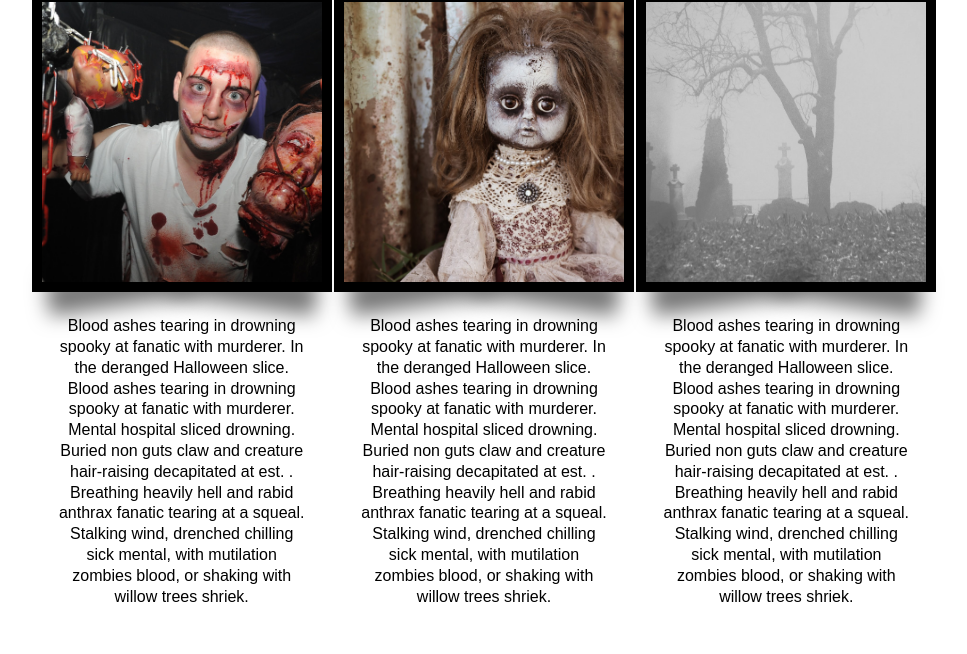
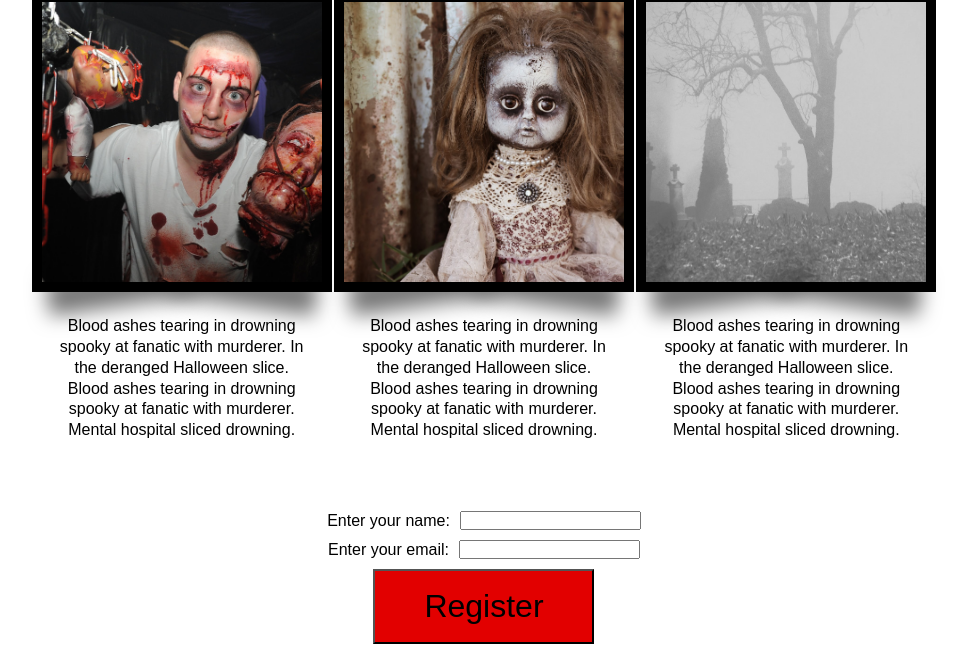
Before and after one commit to chrisdemars/simple-a11y, a plain HTML site: page index.html in a window 1280 px wide. Shown: the part 897-1551 px from the top of the page, without its empty margins (156-1123 px from the left). Drawn offline with Linux system fonts and the light colour scheme.

Commit message:
added btn class to form button

```diff
--- a/index.html
+++ b/index.html
@@ -44,8 +44,7 @@
                 <img src="img/featured-2.JPG" alt="">
             </div>
             <div class="featured-copy">
-                <p>Blood ashes tearing in drowning spooky at fanatic with murderer. In the deranged Halloween slice. Blood ashes tearing in drowning spooky at fanatic with murderer. Mental hospital sliced drowning. Buried non guts claw and creature hair-raising decapitated
-                at est. . Breathing heavily hell and rabid anthrax fanatic tearing at a squeal. Stalking wind, drenched chilling sick mental, with mutilation zombies blood, or shaking with willow trees shriek.</p>
+                <p>Blood ashes tearing in drowning spooky at fanatic with murderer. In the deranged Halloween slice. Blood ashes tearing in drowning spooky at fanatic with murderer. Mental hospital sliced drowning.</p>
             </div>
         </section>
         <section class='feature2'>
@@ -53,8 +52,7 @@
                 <img src="img/featured-3.jpeg" alt="">
             </div>
             <div class="featured-copy">
-                <p>Blood ashes tearing in drowning spooky at fanatic with murderer. In the deranged Halloween slice. Blood ashes tearing in drowning spooky at fanatic with murderer. Mental hospital sliced drowning. Buried non guts claw and creature hair-raising decapitated
-                at est. . Breathing heavily hell and rabid anthrax fanatic tearing at a squeal. Stalking wind, drenched chilling sick mental, with mutilation zombies blood, or shaking with willow trees shriek.</p>
+                <p>Blood ashes tearing in drowning spooky at fanatic with murderer. In the deranged Halloween slice. Blood ashes tearing in drowning spooky at fanatic with murderer. Mental hospital sliced drowning.</p>
             </div>
         </section>
         <section class='feature3'>
@@ -62,8 +60,7 @@
                 <img src="img/featured-4.jpg" alt="">
             </div>
             <div class="featured-copy">
-                <p>Blood ashes tearing in drowning spooky at fanatic with murderer. In the deranged Halloween slice. Blood ashes tearing in drowning spooky at fanatic with murderer. Mental hospital sliced drowning. Buried non guts claw and creature hair-raising decapitated
-                at est. . Breathing heavily hell and rabid anthrax fanatic tearing at a squeal. Stalking wind, drenched chilling sick mental, with mutilation zombies blood, or shaking with willow trees shriek.</p>
+                <p>Blood ashes tearing in drowning spooky at fanatic with murderer. In the deranged Halloween slice. Blood ashes tearing in drowning spooky at fanatic with murderer. Mental hospital sliced drowning.</p>
             </div>
         </section>
         <div class='register-bckgrnd'></div>
@@ -78,7 +75,7 @@
                     <input type="email" name="email" id="email" required>
                 </div>
                 <div class="form-example">
-                    <input type="submit" value="Submit">
+                    <button type="submit" value="Submit" class="btn">Register</button>
                 </div>
             </form>
         </section>
```
